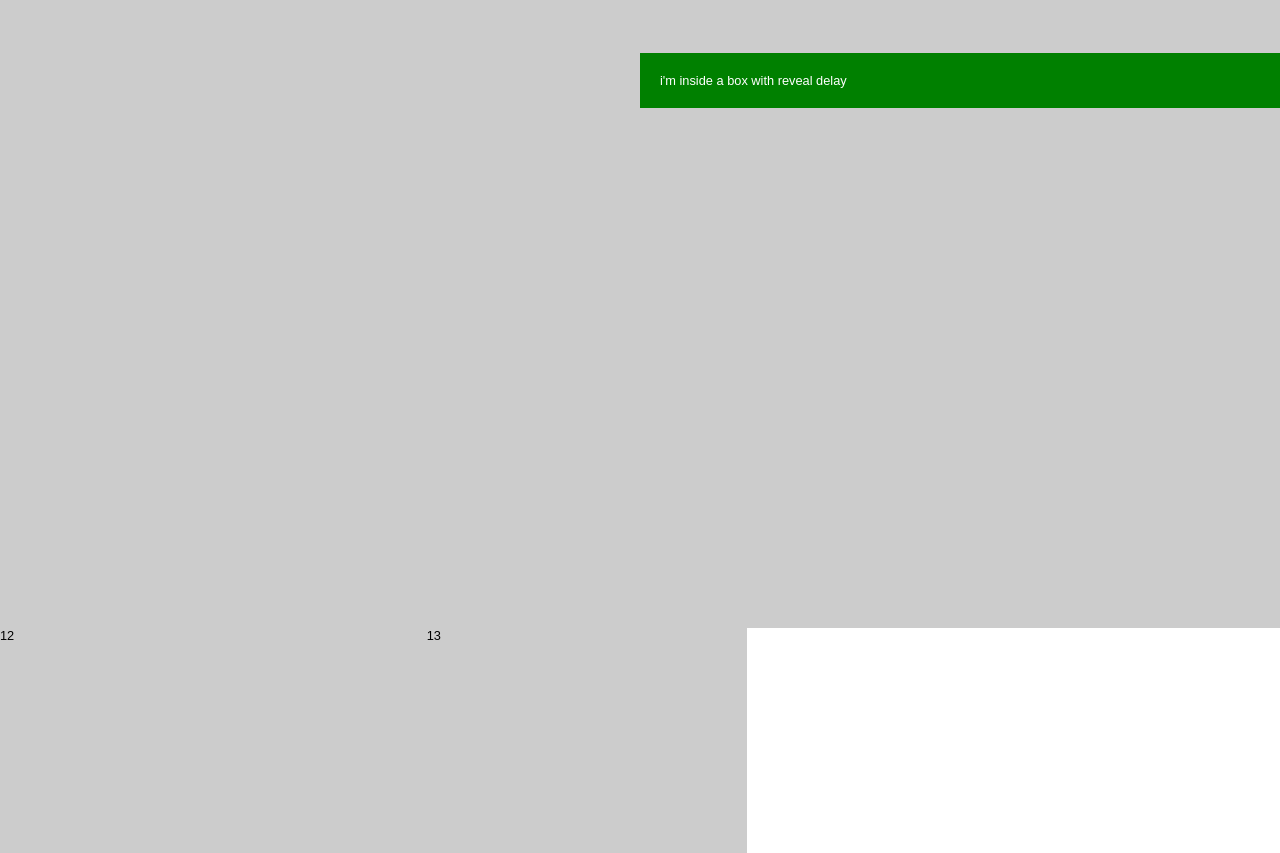
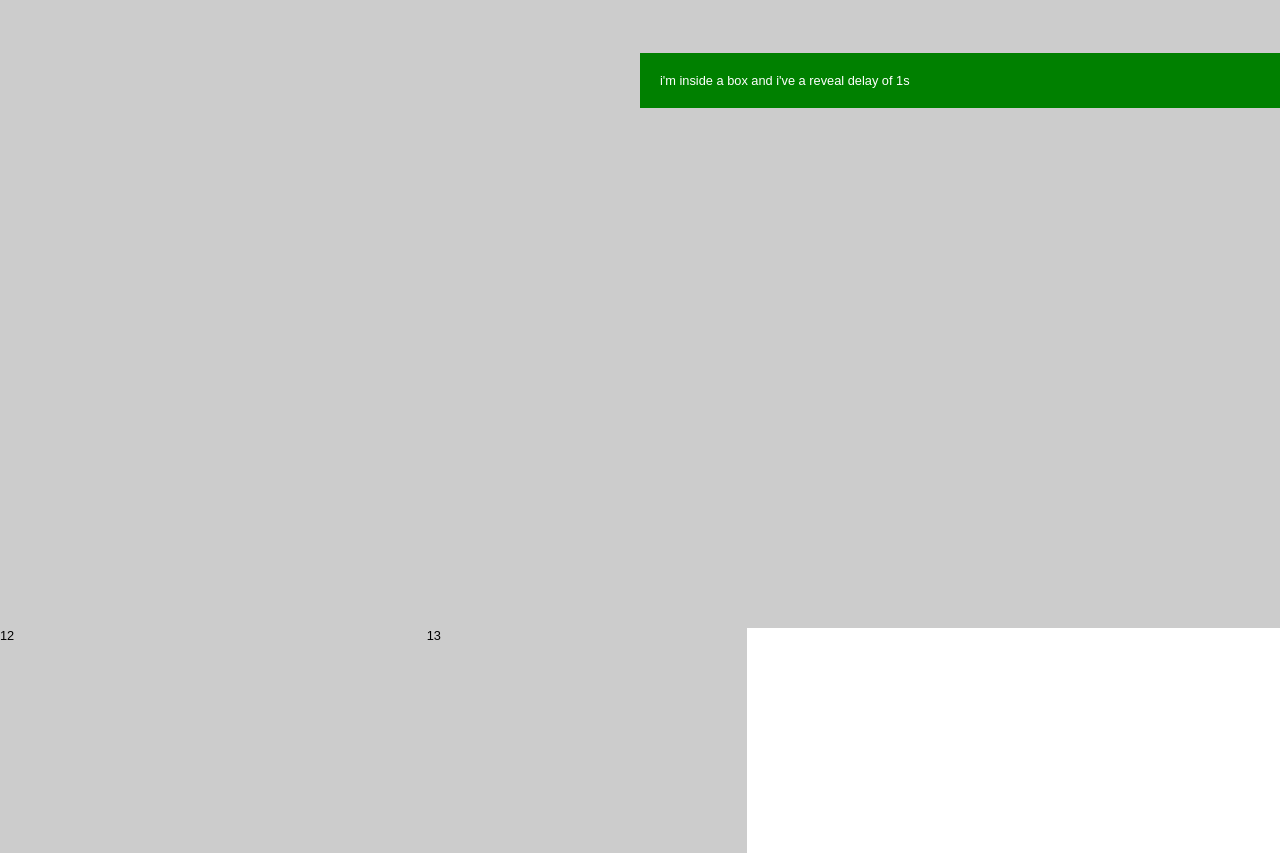
Before and after one commit to keypaul78/simpleReveal, a plain HTML site: page index.html in a window 1280 px wide. Shown: the part 2199-3052 px from the top of the page. Drawn offline with Linux system fonts and the light colour scheme.

Commit message:
Update index.html

```diff
--- a/index.html
+++ b/index.html
@@ -20,7 +20,7 @@
         <div class="box box-3-4 reveal">9</div>
         <div class="box box-4-2 reveal">10</div>
         <div class="box box-2-2 reveal">11</div>
-        <div class="box box-2-2">11<span class="reveal" data-delay="1">i'm inside a box with reveal delay</div></div>
+        <div class="box box-2-2">11<span class="reveal" data-delay="1">i'm inside a box and i've a reveal delay of 1s</div></div>
         <div class="box box-3-3 reveal">12</div>
         <div class="box box-4-4 reveal">13</div>
 
```
